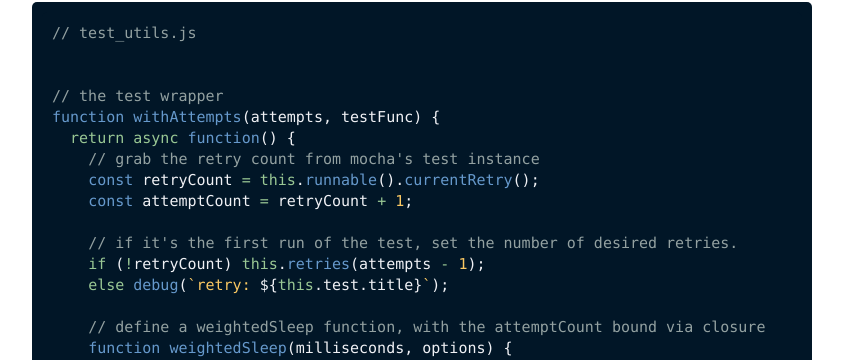
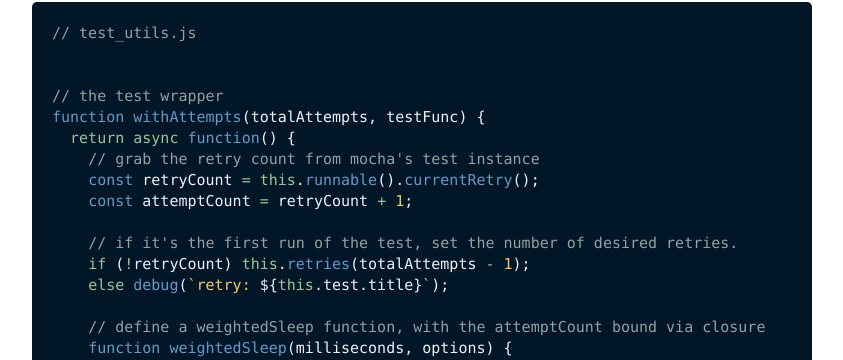
Before and after one commit to a-bishop/old_blog, a Jekyll site: the page built from _posts/2019-12-14-Wrapping-Mocha-Tests-With-A-Custom-Retry-Handler.md, in a window 1280 px wide and 900 px high, scrolled down 652 px. Shown: the part 152-512 px from the top of the window, without its empty margins (218-1061 px from the left). Built offline with Jekyll 4.4.1, drawn with Linux system fonts in a browser that asks for light colours; nearby versions of some CDN libraries; comment, search, counter and statistics services are not loaded.

Commit message:
Update post

```diff
--- a/_posts/2019-12-14-Wrapping-Mocha-Tests-With-A-Custom-Retry-Handler.md
+++ b/_posts/2019-12-14-Wrapping-Mocha-Tests-With-A-Custom-Retry-Handler.md
@@ -19,14 +19,14 @@ This timeout function will know the attempt count on each test run because it ha
 
 
 // the test wrapper
-function withAttempts(attempts, testFunc) {
+function withAttempts(totalAttempts, testFunc) {
   return async function() {
     // grab the retry count from mocha's test instance
     const retryCount = this.runnable().currentRetry();
     const attemptCount = retryCount + 1;
 
     // if it's the first run of the test, set the number of desired retries.
-    if (!retryCount) this.retries(attempts - 1);
+    if (!retryCount) this.retries(totalAttempts - 1);
     else debug(`retry: ${this.test.title}`);
 
     // define a weightedSleep function, with the attemptCount bound via closure
```
